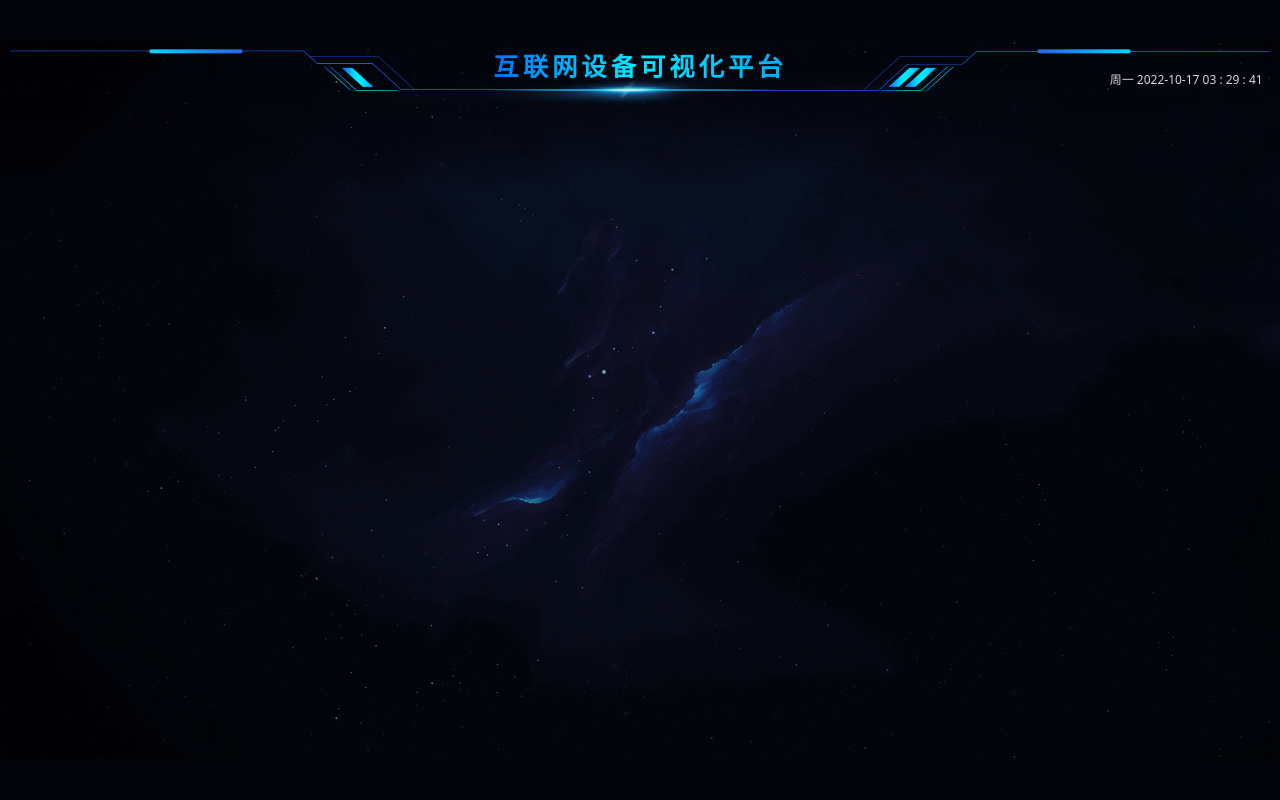
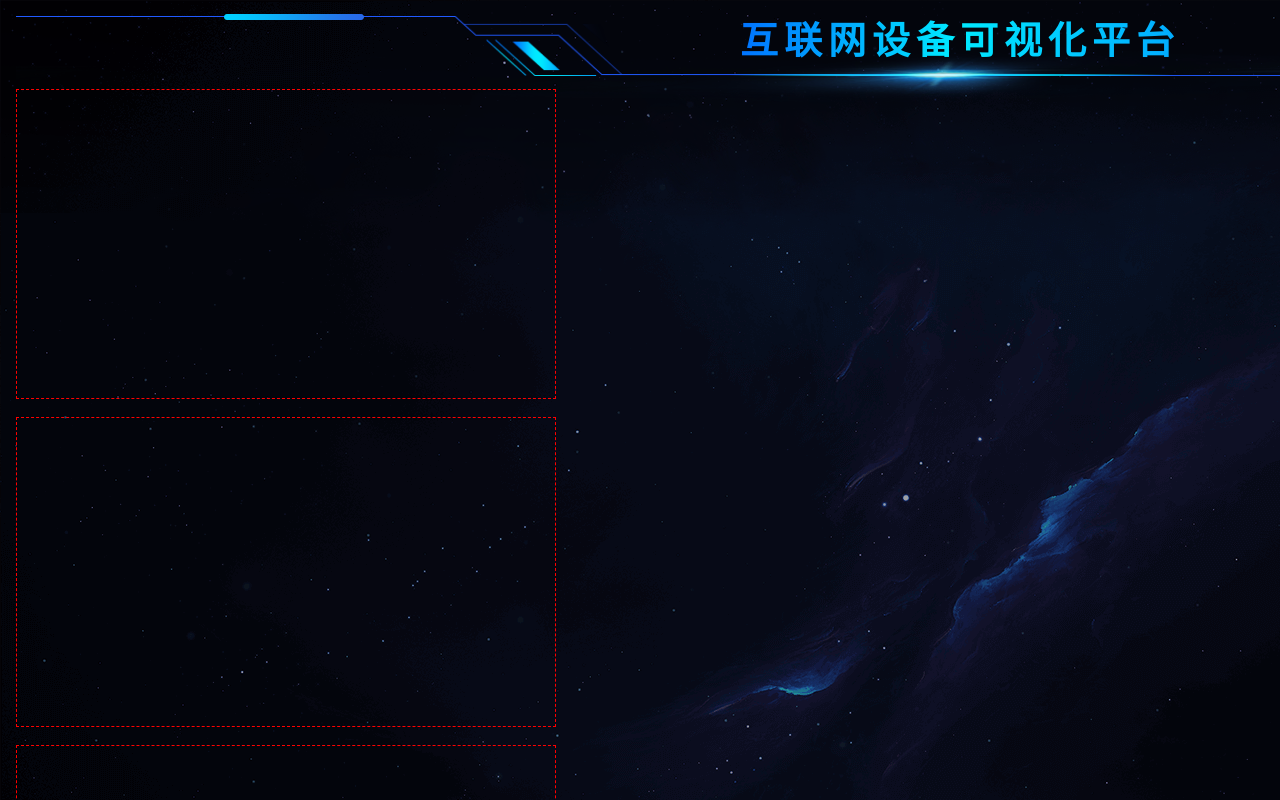
Before and after one commit to ChanSinging/Screen-Vue3, a Vue app: page /#/index in a window 1280 px wide. Built offline with nearby package versions, Linux system fonts and the light colour scheme.

Commit message:
feat: 增加外边框组件

```diff
--- /dev/null
+++ b/src/components/item-wrap/index.ts
@@ -0,0 +1,2 @@
+import ItemWrap from "./item-wrap.vue"
+export default ItemWrap
--- /dev/null
+++ b/src/components/item-wrap/item-wrap.vue
@@ -0,0 +1,15 @@
+<script setup lang='ts'>
+
+</script>
+
+<template>
+  <div class='item-wrap'>
+
+  </div>
+</template>
+
+<style scoped lang='scss'>
+.item-wrap{
+    border: red dashed 1px;
+}
+</style>
--- a/src/views/HomeView.vue
+++ b/src/views/HomeView.vue
@@ -1,8 +1,10 @@
 <script setup lang="ts">
+import {ref} from "vue"
 import { RouterView } from "vue-router";
 import ScaleScreen from "@/components/scale-screen";
 import Headers from "./header.vue";
 const wrapperStyle = {};
+const autoScale = ref(false)
 </script>
 
 <template>
@@ -11,8 +13,9 @@ const wrapperStyle = {};
     height="1080"
     :delay="500"
     :fullScreen="false"
-    :boxStyle="{ background: '#03050C' }"
+    :boxStyle="{ background: '#03050C',overflow:autoScale?'hidden':'auto' }"
     :wrapperStyle="wrapperStyle"
+    :autoScale="autoScale"
   >
     <div class="content_wrap">
       <Headers />
--- a/src/views/index/index.vue
+++ b/src/views/index/index.vue
@@ -1,17 +1,77 @@
 <script setup lang="ts">
-import {currentGET} from "@/api"
-currentGET("leftTop").then(res=>{
-    console.log(res);
-})
+import ItemWrap from "@/components/item-wrap";
+import LeftTop from "./left-top.vue";
 </script>
 
 <template>
-  <div class="index">
+  <div class="index-box">
+    <div class="contetn_left">
+      <!-- <div class="pagetab">
+        <div class="item">实时监测</div>
+        <div class="item">统计分析</div>
+      </div> -->
+      <ItemWrap class="contetn_left-top contetn_lr-item" title="设备总览">
+        <LeftTop />
+      </ItemWrap>
+      <ItemWrap class="contetn_left-center contetn_lr-item" title="用户总览">
+        <!-- <LeftCenter /> -->
+      </ItemWrap>
+      <ItemWrap
+        class="contetn_left-bottom contetn_lr-item"
+        title="设备提醒"
+        style="padding: 0 10px 16px 10px"
+      >
+        <!-- <LeftBottom /> -->
+      </ItemWrap>
+    </div>
+    <div class="contetn_center">
+      <!-- <CenterMap class="contetn_center_top" />
+      <ItemWrap class="contetn_center-bottom" title="安装计划">
+        <CenterBottom />
+      </ItemWrap> -->
+    </div>
+    <div class="contetn_right">
+      <!-- <ItemWrap class="contetn_left-bottom contetn_lr-item" title="报警次数">
+        <RightTop />
+      </ItemWrap>
+      <ItemWrap
+        class="contetn_left-bottom contetn_lr-item"
+        title="报警排名(TOP8)"
+        style="padding: 0 10px 16px 10px"
+      >
+        <RightCenter />
+      </ItemWrap>
+      <ItemWrap class="contetn_left-bottom contetn_lr-item" title="数据统计图 ">
+        <RightBottom />
+      </ItemWrap> -->
+    </div>
   </div>
 </template>
 
 <style scoped lang="scss">
-.index{
+.index-box {
+  width: 100%;
+  display: flex;
+  min-height: calc(100% - 64px);
+  justify-content: space-between;
+}
+//左边 右边 结构一样
+.contetn_left,
+.contetn_right {
+  display: flex;
+  flex-direction: column;
+  justify-content: space-around;
+  position: relative;
+  width: 540px;
+  box-sizing: border-box;
+  flex-shrink: 0;
+}
+.contetn_center {
+  flex: 1;
+  margin: 0 54px;
+}
 
+.contetn_lr-item {
+  height: 310px;
 }
 </style>
--- /dev/null
+++ b/src/views/index/left-top.vue
@@ -0,0 +1,20 @@
+<script setup lang="ts">
+import { ref } from "vue";
+import { currentGET } from "@/api";
+currentGET("leftTop").then((res) => {
+  console.log(res);
+});
+</script>
+
+<template>
+  <div class="left-top">
+
+  </div>
+</template>
+
+<style scoped lang="scss">
+.left-top{
+    width: 100%;
+    height: 100%;
+}
+</style>
```
